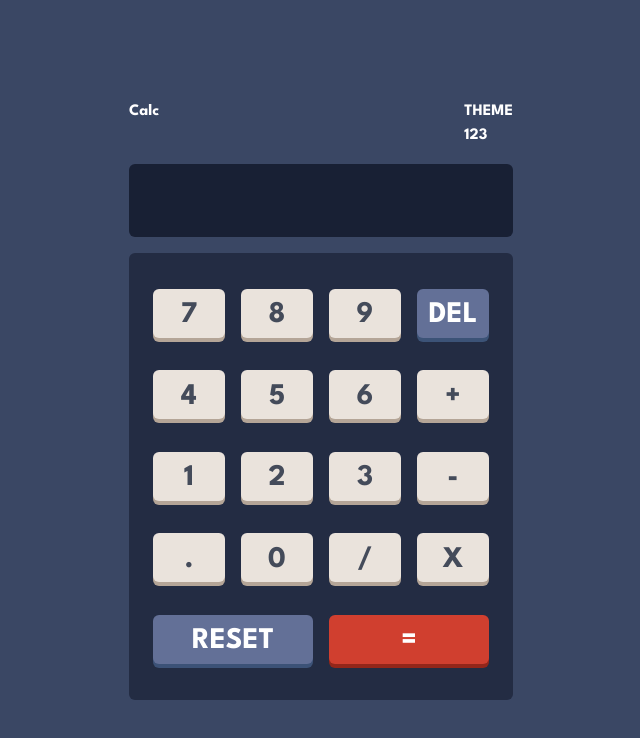
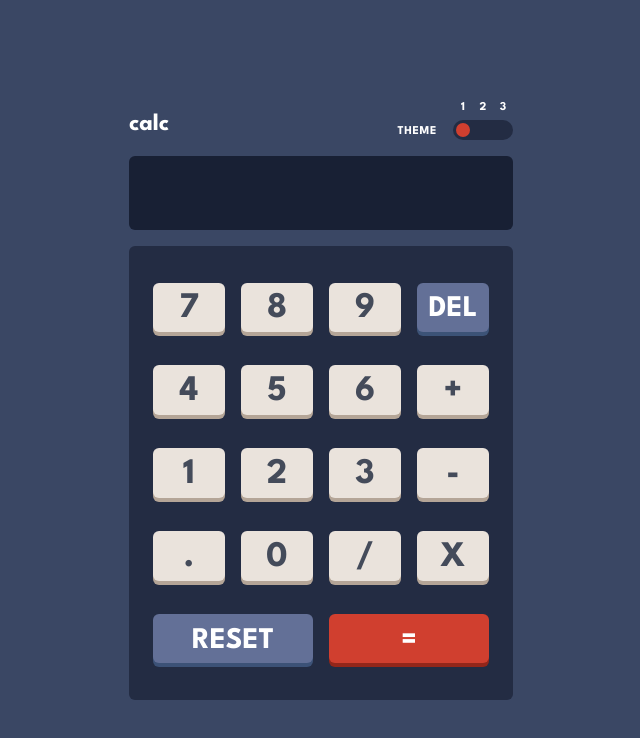
Before and after one commit to Sajson/calculator-app, a React (Create React App) app: page / in a window 1280 px wide. Shown: the top 738 px of the page, without its empty margins (319-959 px from the left). Built offline with nearby package versions, Linux system fonts and the light colour scheme.

Commit message:
Added styles switch

```diff
--- a/public/index.html
+++ b/public/index.html
@@ -12,6 +12,7 @@
     <link rel="preconnect" href="https://fonts.googleapis.com" />
     <link rel="preconnect" href="https://fonts.gstatic.com" crossorigin />
     <link href="https://fonts.googleapis.com/css2?family=League+Spartan:wght@700&display=swap" rel="stylesheet" />
+    <link href="style1.css" rel="stylesheet" type="text/css" id="theme-css" />
 </head>
 
 <body>
--- a/src/Components/Keyboard/Keyboard.css
+++ b/public/style1.css
@@ -1,3 +1,39 @@
+.buttonBackground {
+    background-color: hsl(30, 25%, 89%);
+    box-shadow: 0px 4px 0px 0px hsl(28, 16%, 65%);
+}
+
+.buttonBackground:hover {
+    background-color: white;
+}
+
+.buttonBackground:active {
+    box-shadow: 0 2px hsl(28, 16%, 65%);
+    transform: translateY(1px);
+}
+
+.displayColors {
+    color: white;
+}
+
+.headerColors {
+    color: white;
+}
+
+#theme-toggle {
+    background-color: hsl(223, 31%, 20%);
+}
+
+.custom-radio-button .checkmark {
+    width: calc(100% - 6px);
+    height: calc(100% - 6px);
+    background-color: hsl(6, 63%, 50%);
+    border-radius: 50%;
+    display: inline-block;
+    opacity: 0;
+    transition: opacity 0.3s ease;
+}
+
 .resetBg {
     background-color: hsl(225, 21%, 49%);
     color: white !important;
@@ -46,3 +82,16 @@
     box-shadow: 0 2px hsl(225, 21%, 49%) !important;
     transform: translateY(1px) !important;
 }
+
+#keyboard {
+    background-color: hsl(223, 31%, 20%);
+}
+
+#calcDisplay {
+    background-color: hsl(224, 36%, 15%);
+}
+
+body,
+html {
+    background: hsl(222, 26%, 31%);
+}
--- /dev/null
+++ b/public/style2.css
@@ -0,0 +1,97 @@
+.buttonBackground {
+    background-color: hsl(45, 7%, 89%);
+    box-shadow: 0px 4px 0px 0px hsl(35, 11%, 61%);
+}
+
+.buttonBackground:hover {
+    background-color: white;
+}
+
+.buttonBackground:active {
+    box-shadow: 0 2px hsl(28, 16%, 65%);
+    transform: translateY(1px);
+}
+
+.displayColors {
+    color: hsl(60, 10%, 19%);
+}
+
+.headerColors {
+    color: hsl(60, 10%, 19%);
+}
+
+#theme-toggle {
+    background-color: hsl(0, 5%, 81%);
+}
+
+.custom-radio-button .checkmark {
+    width: calc(100% - 6px);
+    height: calc(100% - 6px);
+    background-color: hsl(6, 63%, 50%);
+    border-radius: 50%;
+    display: inline-block;
+    opacity: 0;
+    transition: opacity 0.3s ease;
+}
+
+.resetBg {
+    background-color: hsl(185, 42%, 37%);
+    color: white !important;
+    box-shadow: 0px 4px 0px 0px hsl(185, 58%, 25%);
+}
+
+.resetBg:hover {
+    background-color: hsl(185, 41%, 56%);
+}
+
+.resetBg:active {
+    box-shadow: 0 2px hsl(217, 33%, 35%);
+    transform: translateY(1px);
+}
+
+.equalsBg {
+    background-color: hsl(25, 98%, 40%);
+    color: white !important;
+    box-shadow: 0px 4px 0px 0px hsl(25, 99%, 27%) !important;
+}
+
+.equalsBg:hover {
+    background-color: hsl(25, 100%, 61%);
+}
+
+.equalsBg:active {
+    box-shadow: 0 2px hsl(25, 98%, 40%) !important;
+    transform: translateY(1px) !important;
+}
+
+.calcButton {
+    color: hsl(60, 10%, 19%);
+}
+
+.delBg {
+    background-color: hsl(185, 42%, 37%);
+    color: white !important;
+    box-shadow: 0px 4px 0px 0px hsl(185, 58%, 25%);
+}
+
+.delBg:hover {
+    background-color: hsl(185, 41%, 56%);
+}
+
+.delBg:active {
+    box-shadow: 0 2px hsl(185, 42%, 37%) !important;
+    transform: translateY(1px) !important;
+}
+
+#keyboard {
+    background-color: hsl(0, 5%, 81%);
+}
+
+#calcDisplay {
+    background-color: hsl(0, 0%, 93%);
+}
+
+body,
+html {
+    background: hsl(0, 0%, 90%);
+}
--- /dev/null
+++ b/public/style3.css
@@ -0,0 +1,97 @@
+.buttonBackground {
+    background-color: hsl(268, 47%, 21%);
+    box-shadow: 0px 4px 0px 0px hsl(290, 70%, 36%);
+}
+
+.buttonBackground:hover {
+    background-color: rgb(107, 52, 172);
+}
+
+.buttonBackground:active {
+    box-shadow: 0 2px hsl(290, 70%, 36%);
+    transform: translateY(1px);
+}
+
+.displayColors {
+    color: hsl(52, 100%, 62%);
+}
+
+.headerColors {
+    color: hsl(52, 100%, 62%);
+}
+
+#theme-toggle {
+    background-color: hsl(268, 71%, 12%);
+}
+
+.custom-radio-button .checkmark {
+    width: calc(100% - 6px);
+    height: calc(100% - 6px);
+    background-color: hsl(176, 100%, 44%);
+    border-radius: 50%;
+    display: inline-block;
+    opacity: 0;
+    transition: opacity 0.3s ease;
+}
+
+.resetBg {
+    background-color: hsl(281, 89%, 26%);
+    color: white !important;
+    box-shadow: 0px 4px 0px 0px hsl(285, 91%, 52%);
+}
+
+.resetBg:hover {
+    background-color: rgb(134, 49, 176);
+}
+
+.resetBg:active {
+    box-shadow: 0 2px hsl(285, 91%, 52%);
+    transform: translateY(1px);
+}
+
+.equalsBg {
+    background-color: hsl(176, 100%, 44%);
+    color: hsl(198, 20%, 13%) !important;
+    box-shadow: 0px 4px 0px 0px hsl(177, 92%, 70%) !important;
+}
+
+.equalsBg:hover {
+    background-color: rgb(148, 255, 249);
+}
+
+.equalsBg:active {
+    box-shadow: 0 2px hsl(176, 100%, 44%) !important;
+    transform: translateY(1px) !important;
+}
+
+.calcButton {
+    color: hsl(52, 100%, 62%);
+}
+
+.delBg {
+    background-color: hsl(281, 89%, 26%);
+    color: white !important;
+    box-shadow: 0px 4px 0px 0px hsl(285, 91%, 52%);
+}
+
+.delBg:hover {
+    background-color: rgb(134, 49, 176);
+}
+
+.delBg:active {
+    box-shadow: 0 2px hsl(285, 91%, 52%) !important;
+    transform: translateY(1px) !important;
+}
+
+#keyboard {
+    background-color: hsl(268, 71%, 12%);
+}
+
+#calcDisplay {
+    background-color: hsl(268, 71%, 12%);
+}
+
+body,
+html {
+    background: hsl(268, 75%, 9%);
+}
--- a/src/App/App.css
+++ b/src/App/App.css
@@ -2,3 +2,31 @@
     width: 100vw;
     height: 100vh;
 }
+
+.numberStyles {
+    width: 20px;
+    height: 20px;
+}
+
+.custom-radio-button {
+    width: 20px;
+    height: 20px;
+    border-radius: 50%;
+    display: flex;
+    justify-content: center;
+    align-items: center;
+}
+
+.custom-radio-button input {
+    display: none;
+}
+
+.custom-radio-button input:checked+.checkmark {
+    opacity: 1;
+    display: inline-block;
+}
+
+.custom-radio-button input:checked+.checkmark {
+    opacity: 1;
+    display: inline-block;
+}
--- a/src/Components/Button/Button.css
+++ /dev/null
@@ -1,13 +0,0 @@
-.buttonBackground {
-    background-color: hsl(30, 25%, 89%);
-    box-shadow: 0px 4px 0px 0px hsl(28, 16%, 65%);
-}
-
-.buttonBackground:hover {
-    background-color: white;
-}
-
-.buttonBackground:active {
-    box-shadow: 0 2px hsl(28, 16%, 65%);
-    transform: translateY(1px);
-}
--- a/src/Components/Button/Button.jsx
+++ b/src/Components/Button/Button.jsx
@@ -1,5 +1,4 @@
 import React from "react";
-import "../Button/Button.css";
 
 function Button(props) {
   return (
--- a/src/Components/Display/Display.jsx
+++ /dev/null
@@ -1,14 +0,0 @@
-import React from "react";
-
-function Display(props) {
-  return (
-    <div
-      id="calcDisplay"
-      className="w-full h-1/6 rounded-3xl mb-4 flex justify-end items-center"
-    >
-      <p className="mr-3 text-3xl text-white">{props.numbers}</p>
-    </div>
-  );
-}
-
-export default Display;
--- a/src/Components/Header/Header.jsx
+++ b/src/Components/Header/Header.jsx
@@ -1,22 +1,69 @@
 import React from "react";
 
-class Header extends React.Component {
-  render() {
-    return (
-      <div
-        id="header"
-        className="w-full flex flex-row justify-between mb-4 text-white"
-      >
-        <h1>Calc</h1>
-        <div id="swtiches">
-          <h3>THEME</h3>
-          <button id="themeSwitch">1</button>
-          <button id="themeSwitch">2</button>
-          <button id="themeSwitch">3</button>
+function Header() {
+  const themeToogle = (e) => {
+    document.getElementById("theme-css").href = `${e.target.value}`;
+  };
+  return (
+    <div
+      id="header"
+      className="w-full flex flex-row justify-between items-center mb-4 headerColors"
+    >
+      <div className="text-2xl self-end">calc</div>
+      <div id="textTheme" className="w-full flex justify-end self-end">
+        <div id="theme" className="uppercase text-xs mr-4 flex tracking-wider">
+          theme
         </div>
       </div>
-    );
-  }
+      <div id="switchContainer">
+        <div id="numbers" className="flex justify-between text-center text-xs">
+          <div className="numberStyles">1</div>
+          <div className="numberStyles">2</div>
+          <div className="numberStyles">3</div>
+        </div>
+        <div id="themeContainer">
+          <div
+            id="theme-toggle"
+            className="flex justify-center items-start rounded-xl"
+          >
+            <label className="custom-radio-button">
+              <input
+                id="first"
+                name="toggle-state"
+                type="radio"
+                defaultChecked
+                value="style1.css"
+                onClick={themeToogle}
+              />
+              <span className="checkmark"></span>
+            </label>
+
+            <label className="custom-radio-button">
+              <input
+                id="second"
+                name="toggle-state"
+                type="radio"
+                value="style2.css"
+                onClick={themeToogle}
+              />
+              <span className="checkmark"></span>
+            </label>
+
+            <label className="custom-radio-button">
+              <input
+                id="third"
+                name="toggle-state"
+                type="radio"
+                value="style3.css"
+                onClick={themeToogle}
+              />
+              <span className="checkmark"></span>
+            </label>
+          </div>
+        </div>
+      </div>
+    </div>
+  );
 }
 
 export default Header;
--- a/src/Components/Keyboard/Keyboard.jsx
+++ b/src/Components/Keyboard/Keyboard.jsx
@@ -1,6 +1,5 @@
 import React, { useState } from "react";
 import Button from "../Button/Button";
-import "../Keyboard/Keyboard.css";
 
 function Keyboard() {
   const [digit, setDigit] = useState(""); // hold state of display
@@ -160,7 +159,7 @@ function Keyboard() {
           click={handleDelete}
           key={i}
           value={e}
-          className="buttonBackground delBg"
+          className="buttonBackground delBg text-3xl"
         />
       );
     }
@@ -192,20 +191,24 @@ function Keyboard() {
         id="calcDisplay"
         className="w-full h-1/6 rounded-md mb-4 flex justify-between items-center"
       >
-        <p className="ml-3 text-3xl text-white">{char}</p>
-        <p className="mr-3 text-3xl text-white">{digit}</p>
+        <p className="ml-3 text-4xl displayColors">{char}</p>
+        <p className="mr-3 text-4xl displayColors">{digit}</p>
       </div>
       <div
         id="keyboard"
-        className="grid grid-cols-4 grid-rows-5 h-full gap-4 gap-y-0 w-full items-center text-center rounded-md text-white py-5 px-6 text-3xl"
+        className="grid grid-cols-4 grid-rows-5 h-full gap-4 gap-y-0 w-full items-center text-center rounded-md displayColors py-5 px-6 text-4xl"
       >
         {generated}
         <Button
           click={handleReset}
           value="RESET"
-          className="col-span-2 resetBg"
+          className="col-span-2 resetBg text-3xl"
         />
-        <Button click={handleEqual} value="=" className="col-span-2 equalsBg" />
+        <Button
+          click={handleEqual}
+          value="="
+          className="col-span-2 equalsBg text-3xl"
+        />
       </div>
     </React.Fragment>
   );
--- a/src/index.css
+++ b/src/index.css
@@ -1,7 +1,6 @@
 @tailwind base;
 @tailwind components;
 @tailwind utilities;
-
 body {
   margin: 0;
   font-family: -apple-system, BlinkMacSystemFont, "Segoe UI", "Roboto", "Oxygen",
@@ -21,14 +20,5 @@ html {
   width: 100vw;
   height: 100vh;
   margin: 0;
-  background: hsl(222, 26%, 31%);
   font-family: "League Spartan", sans-serif;
 }
-
-#keyboard {
-  background-color: hsl(223, 31%, 20%);
-}
-
-#calcDisplay {
-  background-color: hsl(224, 36%, 15%);
-}
```
